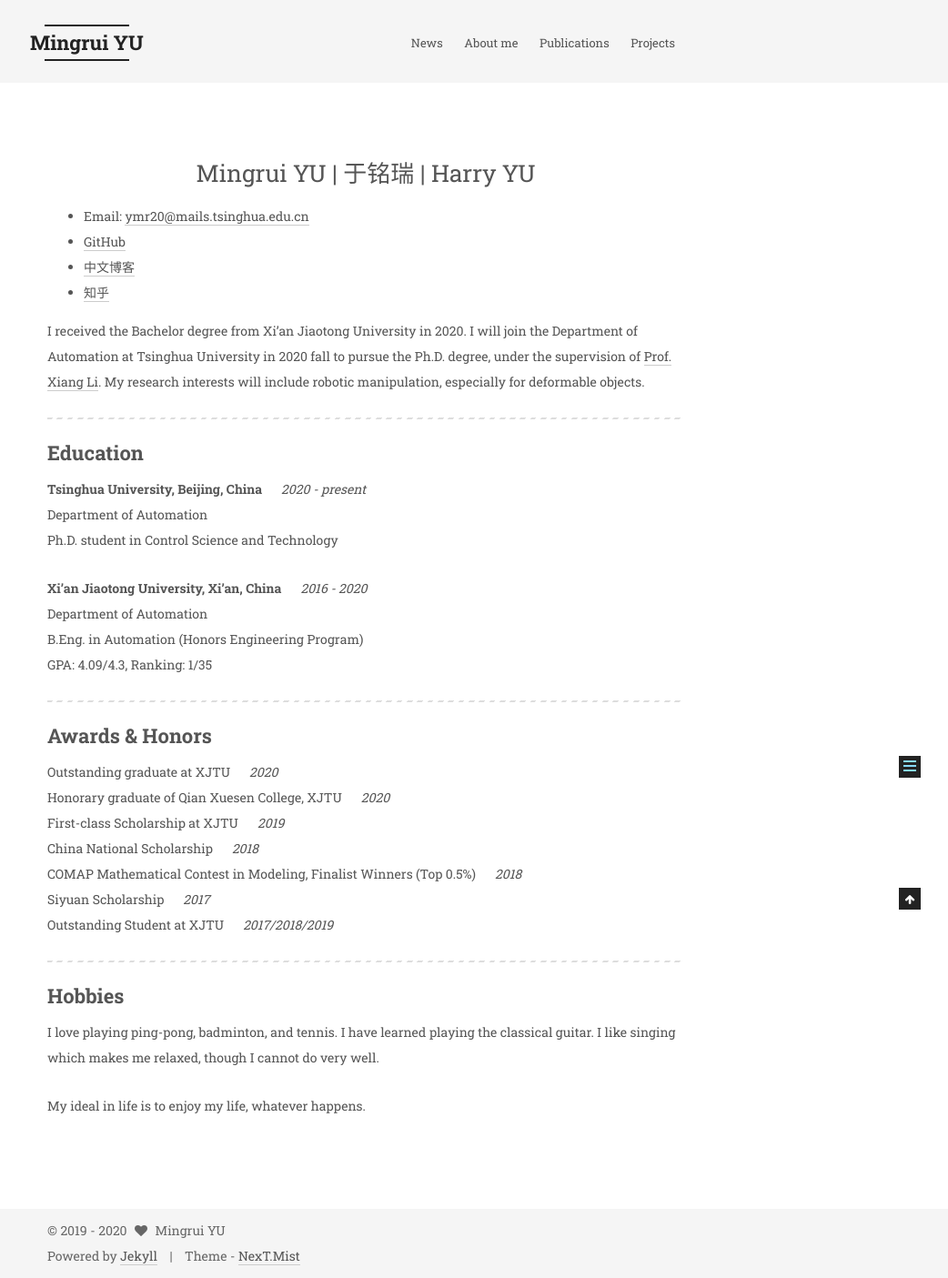
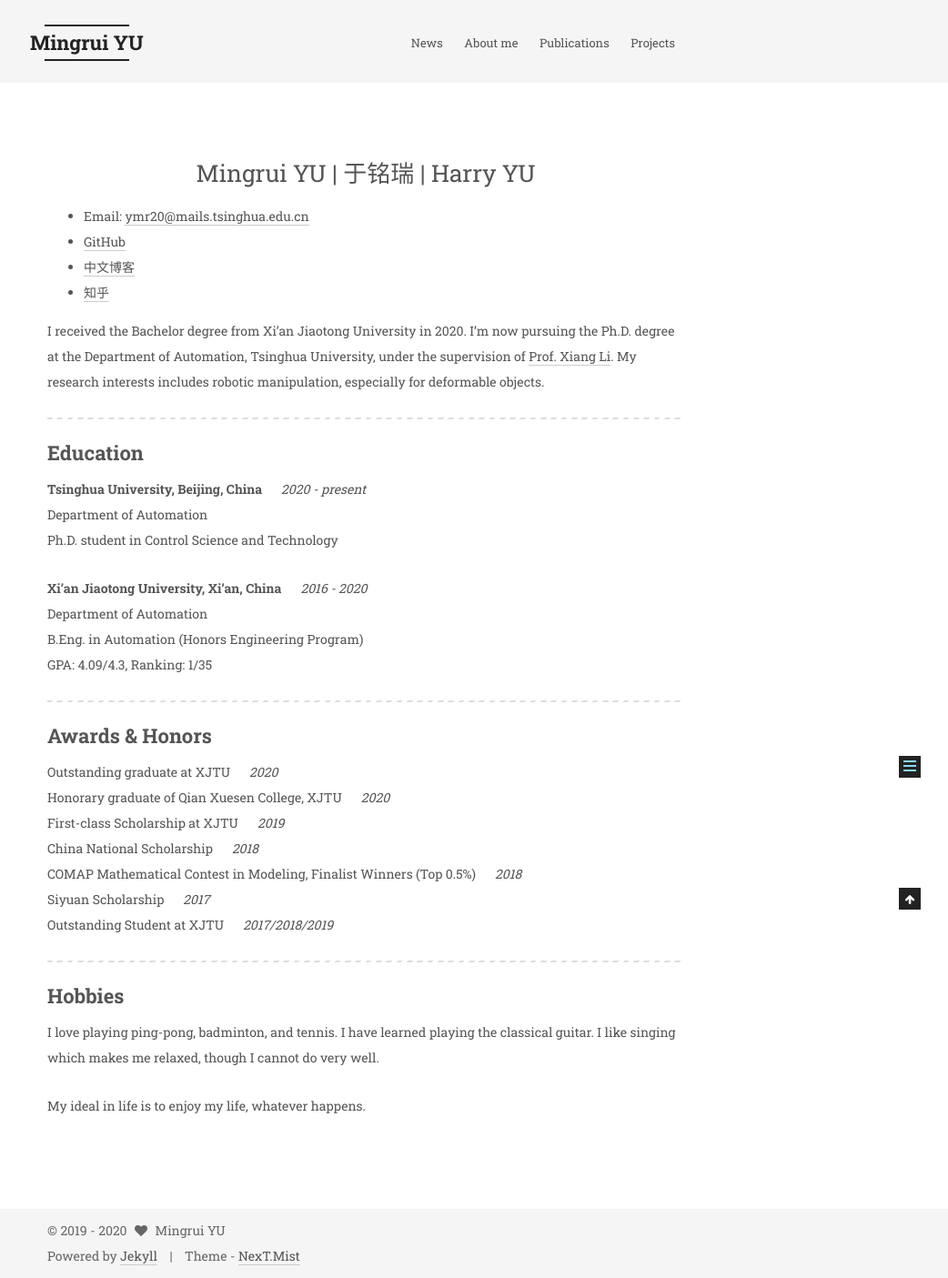
Before and after one commit to Mingrui-Yu/Mingrui-Yu.github.io, a Jekyll site: the page built from about/index.md, in a window 1280 px wide. Shown: the whole page at 91% size, without its empty margins (238-1280 px from the left). Built offline with Jekyll 4.4.1, drawn with Linux system fonts in a browser that asks for light colours.

Commit message:
Update index.md

```diff
--- a/about/index.md
+++ b/about/index.md
@@ -11,7 +11,7 @@ title: Mingrui YU | 于铭瑞 | Harry YU
 * [知乎](https://www.zhihu.com/people/yu-ming-rui-34/activities)
 
 
-I received the Bachelor degree from Xi'an Jiaotong University in 2020. I will join the Department of Automation at Tsinghua University in 2020 fall to pursue the Ph.D. degree, under the supervision of [Prof. Xiang Li](https://sites.google.com/view/homepageoflixiang/home). My research interests will include robotic manipulation, especially for deformable objects.
+I received the Bachelor degree from Xi'an Jiaotong University in 2020. I'm now pursuing the Ph.D. degree at the Department of Automation, Tsinghua University, under the supervision of [Prof. Xiang Li](https://sites.google.com/view/homepageoflixiang/home). My research interests includes robotic manipulation, especially for deformable objects.
 
 ***
 ## Education
```
